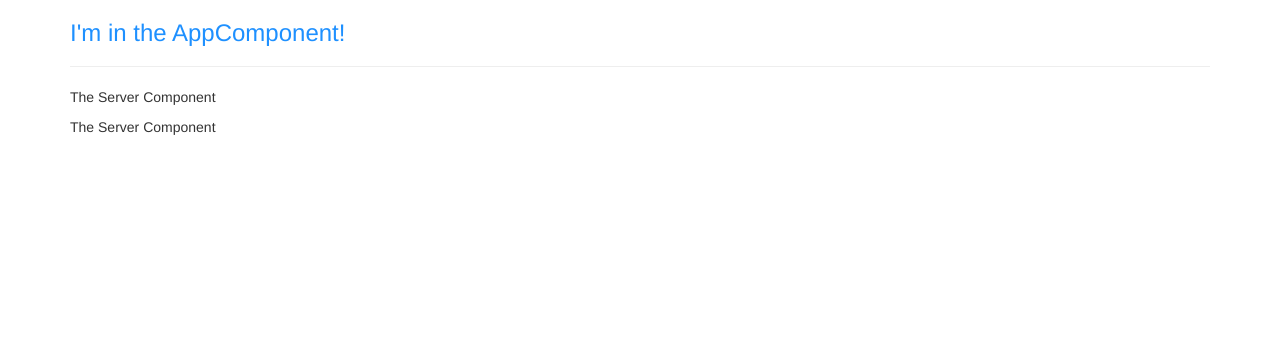
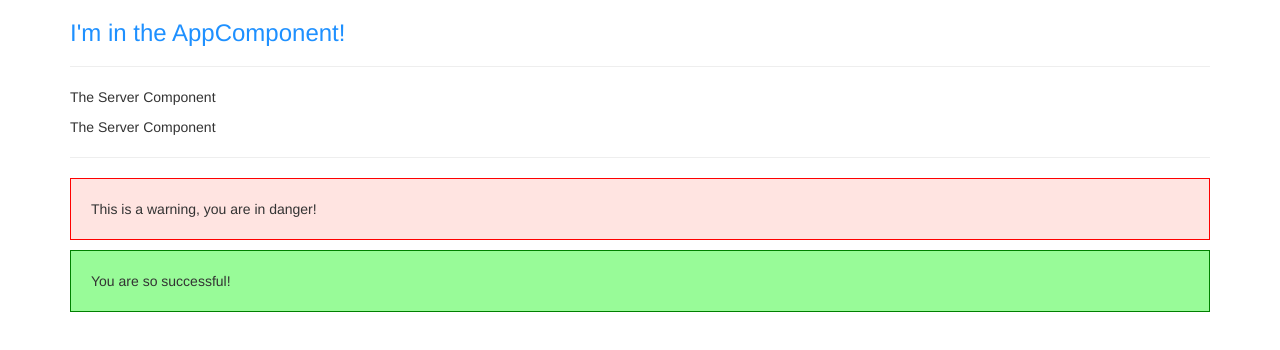
Before and after one commit to Samenti/udemy-angular, an Angular app: page / in a window 1280 px wide. Shown: the top 350 px of the page. Built offline with nearby package versions, Linux system fonts and the light colour scheme.

Commit message:
assignment 1: warning and success components solution

```diff
--- a/src/app/app.component.html
+++ b/src/app/app.component.html
@@ -6,6 +6,9 @@
       <app-servers></app-servers>
       <!-- <div app-servers></div> -->
       <!-- <div class="app-servers"></div> -->
+      <hr />
+      <app-warning-alert></app-warning-alert>
+      <app-success-alert></app-success-alert>
     </div>
   </div>
 </div>
--- /dev/null
+++ b/src/app/success-alert/success-alert.component.css
@@ -0,0 +1,5 @@
+p {
+  padding: 20px;
+  background-color: palegreen;
+  border: 1px solid green;
+}
--- /dev/null
+++ b/src/app/success-alert/success-alert.component.html
@@ -0,0 +1 @@
+<p>You are so successful!</p>
--- /dev/null
+++ b/src/app/success-alert/success-alert.component.ts
@@ -0,0 +1,15 @@
+import { Component, OnInit } from '@angular/core';
+
+@Component({
+  selector: 'app-success-alert',
+  templateUrl: './success-alert.component.html',
+  styleUrls: ['./success-alert.component.css']
+})
+export class SuccessAlertComponent implements OnInit {
+
+  constructor() { }
+
+  ngOnInit(): void {
+  }
+
+}
--- /dev/null
+++ b/src/app/warning-alert/warning-alert.component.ts
@@ -0,0 +1,16 @@
+import { Component } from '@angular/core';
+
+@Component({
+  selector: 'app-warning-alert',
+  template: ` <p>This is a warning, you are in danger!</p>`,
+  styles: [
+    `
+      p {
+        padding: 20px;
+        background-color: mistyrose;
+        border: 1px solid red;
+      }
+    `,
+  ],
+})
+export class WarningAlertComponent {}
```
Also changed, not shown: src/app/app.module.ts (+9 -1 lines).
